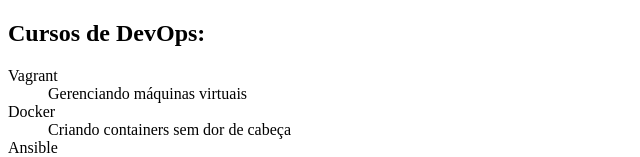
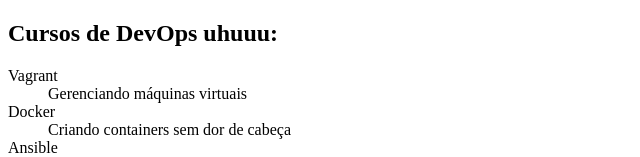
Before and after one commit to CViniciusSDias/alura-git, a plain HTML site: page index.html in a window 1280 px wide. Shown: the top 157 px of the page, without its empty margins (0-640 px from the left). Drawn offline with Linux system fonts and the light colour scheme.

Commit message:
edição do título uhuu

```diff
--- a/index.html
+++ b/index.html
@@ -5,7 +5,7 @@
     <title>Lista de Cursos</title>
 </head>
 <body>
-    <h2>Cursos de DevOps:</h2>
+    <h2>Cursos de DevOps uhuuu:</h2>
 
     <dl>
         <dt>Vagrant</dt>
```
